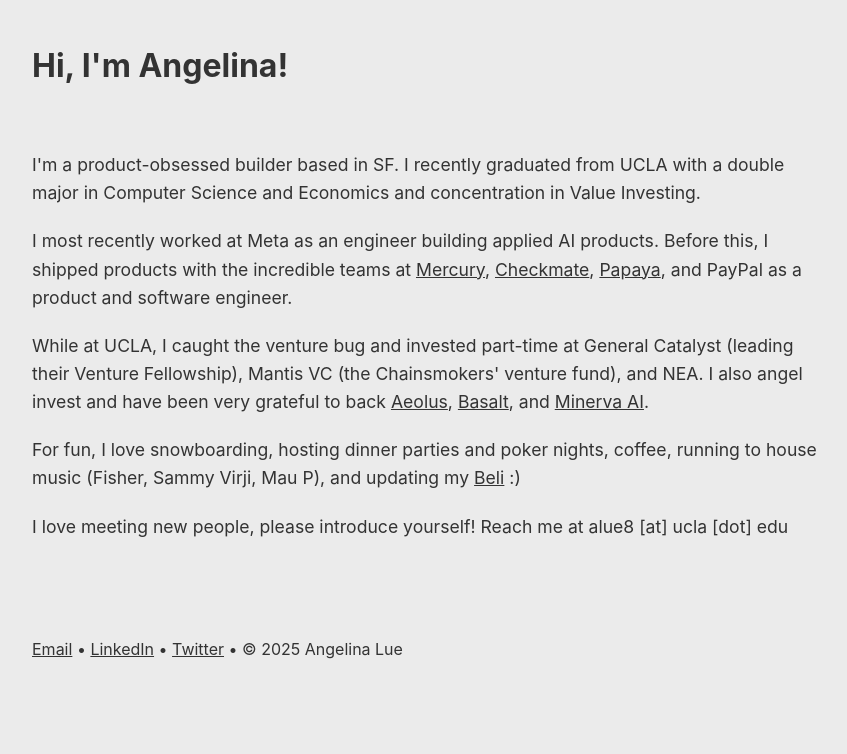
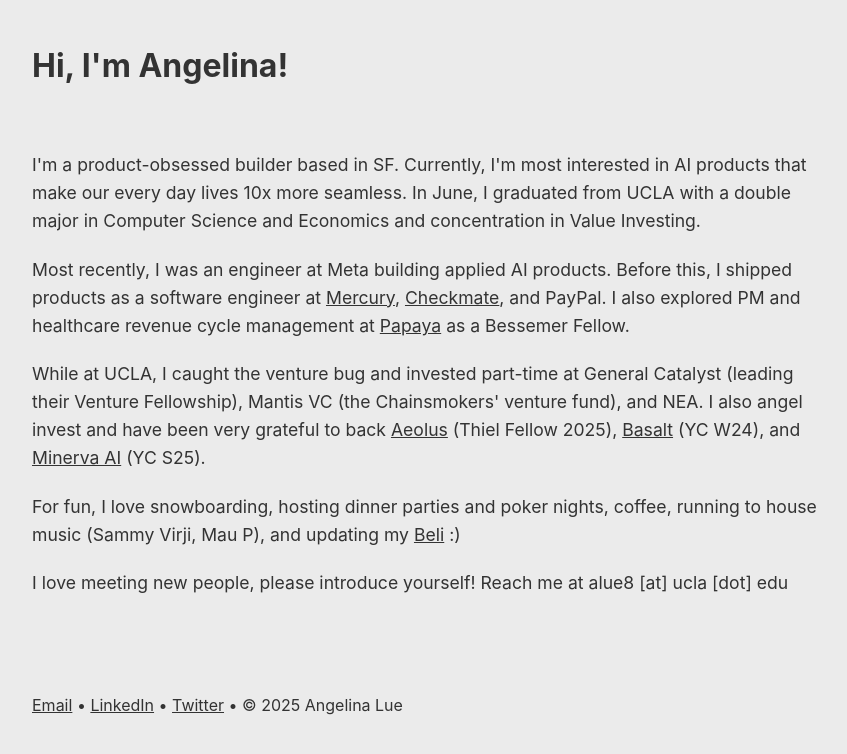
Before and after one commit to AngieLue123/personal-website, a React (Create React App) app: page / in a window 1280 px wide. Shown: the top 754 px of the page, without its empty margins (208-1055 px from the left). Built offline with nearby package versions, Linux system fonts and the light colour scheme.

Commit message:
editing content

```diff
--- a/src/App.js
+++ b/src/App.js
@@ -19,19 +19,20 @@
         {/* About Section */}
         <section id="about" className="section">
           <p>
-            I'm a product-obsessed builder based in SF.
-            I recently graduated from UCLA with a double major in Computer Science and Economics
+            I'm a product-obsessed builder based in SF. Currently, I'm most interested in AI products that make our every day lives 10x more seamless.
+            In June, I graduated from UCLA with a double major in Computer Science and Economics
             and concentration in Value Investing.
           </p>
           <p>
-            I most recently worked at Meta as an engineer building applied AI products. Before this, I shipped products with the incredible teams at <a href="https://mercury.com/" target="_blank" rel="noopener noreferrer">Mercury</a>, <a href="https://joincheckmate.com/" target="_blank" rel="noopener noreferrer">Checkmate</a>, <a href="https://papayapay.com/" target="_blank" rel="noopener noreferrer">Papaya</a>, and PayPal as a product and software engineer.
+            Most recently, I was an engineer at Meta building applied AI products.
+            Before this, I shipped products as a software engineer at <a href="https://mercury.com/" target="_blank" rel="noopener noreferrer">Mercury</a>, <a href="https://joincheckmate.com/" target="_blank" rel="noopener noreferrer">Checkmate</a>, and PayPal. I also explored PM and healthcare revenue cycle management at <a href="https://papayapay.com/" target="_blank" rel="noopener noreferrer">Papaya</a> as a Bessemer Fellow.
           </p>
           <p>
             While at UCLA, I caught the venture bug and invested part-time at General Catalyst (leading their Venture Fellowship), Mantis VC (the Chainsmokers' venture fund), and NEA.
-            I also angel invest and have been very grateful to back <a href="https://aeolus.earth/" target="_blank" rel="noopener noreferrer">Aeolus</a>, <a href="https://basalt.space/" target="_blank" rel="noopener noreferrer">Basalt</a>, and <a href="https://www.tryminerva.ai/" target="_blank" rel="noopener noreferrer">Minerva AI</a>.
+            I also angel invest and have been very grateful to back <a href="https://aeolus.earth/" target="_blank" rel="noopener noreferrer">Aeolus</a>  (Thiel Fellow 2025), <a href="https://basalt.space/" target="_blank" rel="noopener noreferrer">Basalt</a> (YC W24), and <a href="https://www.tryminerva.ai/" target="_blank" rel="noopener noreferrer">Minerva AI</a> (YC S25).
           </p>
           <p>
-            For fun, I love snowboarding, hosting dinner parties and poker nights, coffee, running to house music (Fisher, Sammy Virji, Mau P), and updating my <a href="https://beliapp.co/app/alue" target="_blank" rel="noopener noreferrer">Beli</a>  :)
+            For fun, I love snowboarding, hosting dinner parties and poker nights, coffee, running to house music (Sammy Virji, Mau P), and updating my <a href="https://beliapp.co/app/alue" target="_blank" rel="noopener noreferrer">Beli</a>  :)
           </p>
           <p>
             I love meeting new people, please introduce yourself! Reach me at alue8 [at] ucla [dot] edu
```
